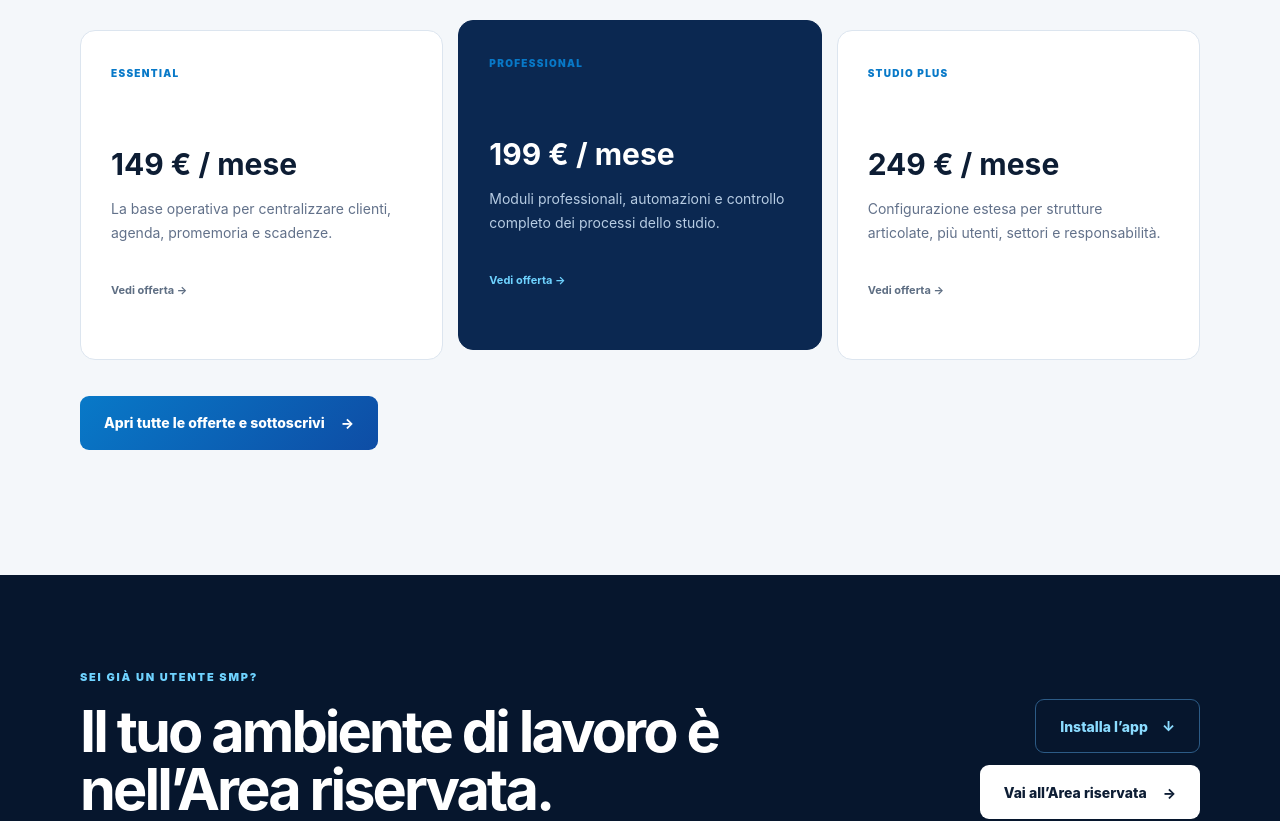
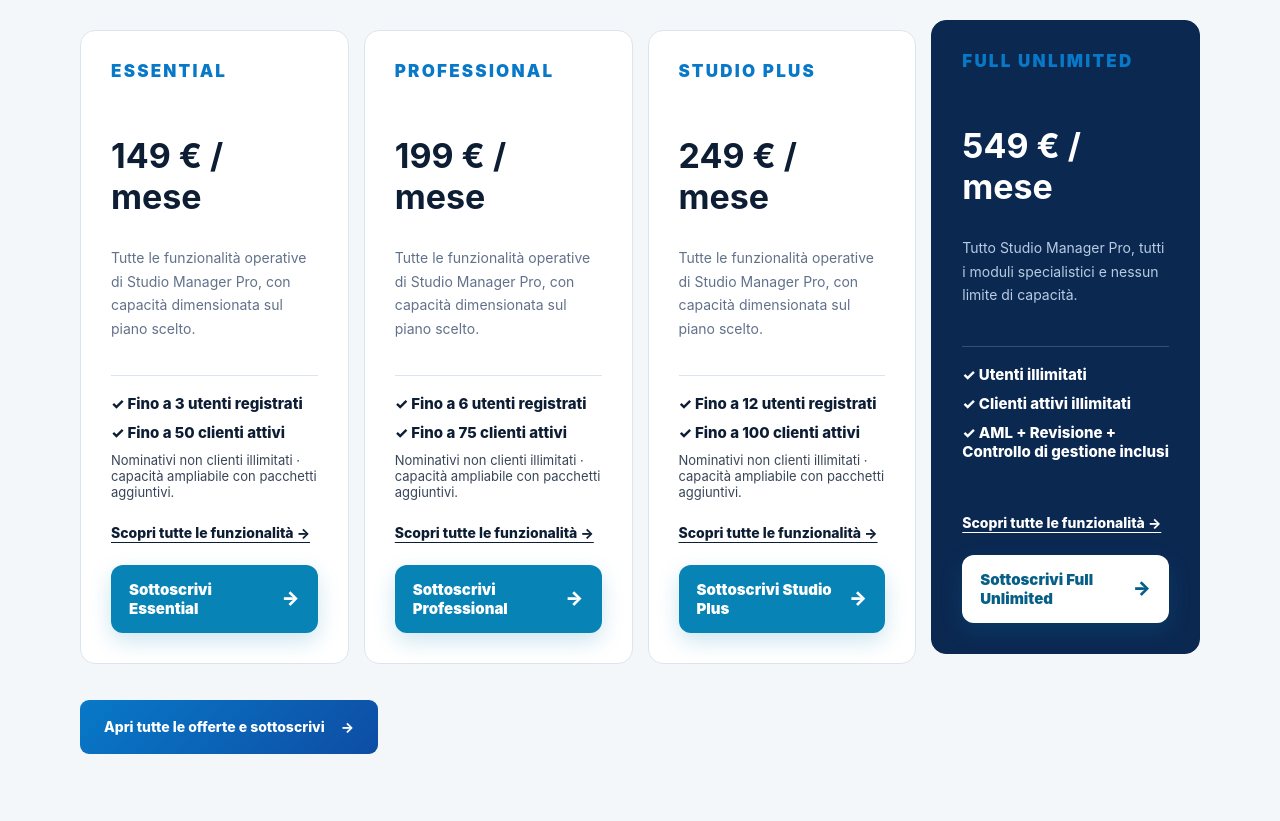
Before and after one commit to martiola68/studio-manager-pro-web, a Next.js app: page / in a window 1280 px wide. Shown: the part 6080-6901 px from the top of the page. Built offline with nearby package versions, Linux system fonts and the light colour scheme.

Commit message:
Allinea blocco soluzioni homepage alle offerte

```diff
--- a/src/app/page.tsx
+++ b/src/app/page.tsx
@@ -20,6 +20,15 @@ const advantages = [
   ["Cresce insieme allo studio", "Architettura multi-studio, moduli integrati e configurazioni indipendenti accompagnano strutture di dimensioni diverse."],
 ];
 
+const homePlans = [
+  { code: "essential", name: "Essential", price: "149 €", users: 3, clients: 50 },
+  { code: "professional", name: "Professional", price: "199 €", users: 6, clients: 75 },
+  { code: "studio_plus", name: "Studio Plus", price: "249 €", users: 12, clients: 100 },
+  { code: "full_unlimited", name: "Full Unlimited", price: "549 €", full: true },
+];
+
+const SUBSCRIPTION_BASE = "https://abbonamenti.studiomanagerpro.it/attivazione-studio";
+
 function Brand() {
   return <span className="brand"><img src="https://raw.githubusercontent.com/martiola68/studio-manager-pro/main/public/LogoSMP_.png" alt="" className="brandLogo" /><span className="brandWords"><strong>Studio Manager Pro</strong><small>Sistema Gestionale Integrato</small></span></span>;
 }
@@ -40,7 +49,22 @@ export default function Home() {
 
     <section className="securitySection"><div className="securityPanel"><p className="eyebrow">UNA BASE SOLIDA PER IL LAVORO</p><h2>Accesso controllato.<br />Dati separati. Ruoli definiti.</h2><p>L’architettura multi-tenant separa gli ambienti di ciascuno studio. Utenti, ruoli e permessi rendono visibile ogni funzione alle persone autorizzate, mentre log e storico supportano la tracciabilità.</p><div className="securityTags"><span>Multi-tenant</span><span>Ruoli e permessi</span><span>Tracciabilità</span><span>Cloud</span></div></div><div className="architecture"><div className="archTop">STUDIO MANAGER PRO CLOUD</div><div className="archRows"><div><span>Studio A</span><small>Ambiente separato</small></div><div><span>Studio B</span><small>Ambiente separato</small></div><div><span>Studio C</span><small>Ambiente separato</small></div></div><div className="archBase"><b>Dati · Processi · Documenti</b><span>Protezione e continuità operativa</span></div></div></section>
 
-    <section className="solutionsSection" id="piani"><div className="sectionHead"><div><p className="eyebrow">SOLUZIONI</p><h2>La configurazione giusta<br />per ogni fase dello studio.</h2></div><p>Tre piani per accompagnare realtà diverse, con sottoscrizione online e pagamento mensile nell’ambito del periodo contrattuale.</p></div><div className="solutionGrid"><article><span>ESSENTIAL</span><h3>149 € / mese</h3><p>La base operativa per centralizzare clienti, agenda, promemoria e scadenze.</p><a href="/offerte"><b>Vedi offerta →</b></a></article><article className="solutionFeatured"><span>PROFESSIONAL</span><h3>199 € / mese</h3><p>Moduli professionali, automazioni e controllo completo dei processi dello studio.</p><a href="/offerte"><b>Vedi offerta →</b></a></article><article><span>STUDIO PLUS</span><h3>249 € / mese</h3><p>Configurazione estesa per strutture articolate, più utenti, settori e responsabilità.</p><a href="/offerte"><b>Vedi offerta →</b></a></article></div><div className="heroActions" style={{ marginTop: 36 }}><a className="primaryButton" href="/offerte">Apri tutte le offerte e sottoscrivi <span>→</span></a></div></section>
+    <section className="solutionsSection" id="piani">
+      <div className="sectionHead"><div><p className="eyebrow">SOLUZIONI</p><h2>La configurazione giusta<br />per ogni fase dello studio.</h2></div><p>Quattro configurazioni per accompagnare realtà diverse, con sottoscrizione online e pagamento mensile nell’ambito del periodo contrattuale.</p></div>
+      <div className="solutionGrid" style={{gridTemplateColumns:"repeat(4,minmax(0,1fr))"}}>
+        {homePlans.map((p) => <article key={p.code} className={p.full ? "solutionFeatured" : ""} style={{display:"flex",flexDirection:"column"}}>
+          <span style={{fontSize:17,fontWeight:950,letterSpacing:".13em"}}>{p.name.toUpperCase()}</span>
+          <h3 style={{fontSize:34,marginTop:54}}>{p.price} / mese</h3>
+          <p style={{minHeight:76}}>{p.full ? "Tutto Studio Manager Pro, tutti i moduli specialistici e nessun limite di capacità." : "Tutte le funzionalità operative di Studio Manager Pro, con capacità dimensionata sul piano scelto."}</p>
+          <div style={{display:"grid",gap:10,margin:"20px 0 24px",paddingTop:18,borderTop:p.full?"1px solid rgba(255,255,255,.18)":"1px solid #dce5ef"}}>
+            {p.full ? <><span style={{fontSize:15,fontWeight:850}}>✓ Utenti illimitati</span><span style={{fontSize:15,fontWeight:850}}>✓ Clienti attivi illimitati</span><span style={{fontSize:15,fontWeight:850}}>✓ AML + Revisione + Controllo di gestione inclusi</span></> : <><span style={{fontSize:15,fontWeight:850}}>✓ Fino a {p.users} utenti registrati</span><span style={{fontSize:15,fontWeight:850}}>✓ Fino a {p.clients} clienti attivi</span><span style={{fontSize:13,opacity:.82}}>Nominativi non clienti illimitati · capacità ampliabile con pacchetti aggiuntivi.</span></>}
+          </div>
+          <a href="/soluzioni" style={{alignSelf:"flex-start",marginTop:"auto",padding:0,color:"inherit",fontSize:14,fontWeight:850,textDecoration:"underline",textUnderlineOffset:4}}>Scopri tutte le funzionalità →</a>
+          <a href={`${SUBSCRIPTION_BASE}?piano=${encodeURIComponent(p.code)}`} target="_blank" rel="noopener noreferrer" style={{display:"flex",alignItems:"center",justifyContent:"space-between",gap:12,marginTop:24,padding:"15px 18px",borderRadius:12,background:p.full?"#fff":"#0783b6",color:p.full?"#075f87":"#fff",fontSize:15,fontWeight:950,textDecoration:"none",boxShadow:"0 8px 22px rgba(7,131,182,.20)"}}>Sottoscrivi {p.name}<span style={{fontSize:19}}>→</span></a>
+        </article>)}
+      </div>
+      <div className="heroActions" style={{ marginTop: 36 }}><a className="primaryButton" href="/offerte">Apri tutte le offerte e sottoscrivi <span>→</span></a></div>
+    </section>
 
     <section className="accessBanner"><div><p className="eyebrow lightEyebrow">SEI GIÀ UN UTENTE SMP?</p><h2>Il tuo ambiente di lavoro è nell’Area riservata.</h2></div><div className="accessActions"><a className="installBannerButton" href="https://app.studiomanagerpro.it/login?install=1">Installa l’app <span>↓</span></a><a className="primaryButton whiteButton" href="/accesso">Vai all’Area riservata <span>→</span></a></div></section>
 
```
